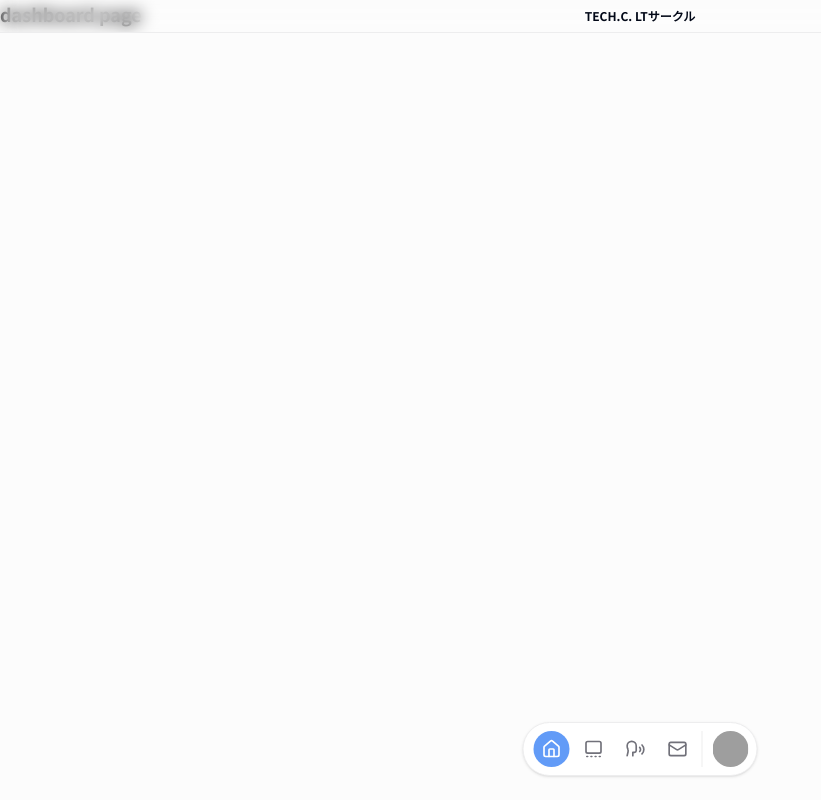
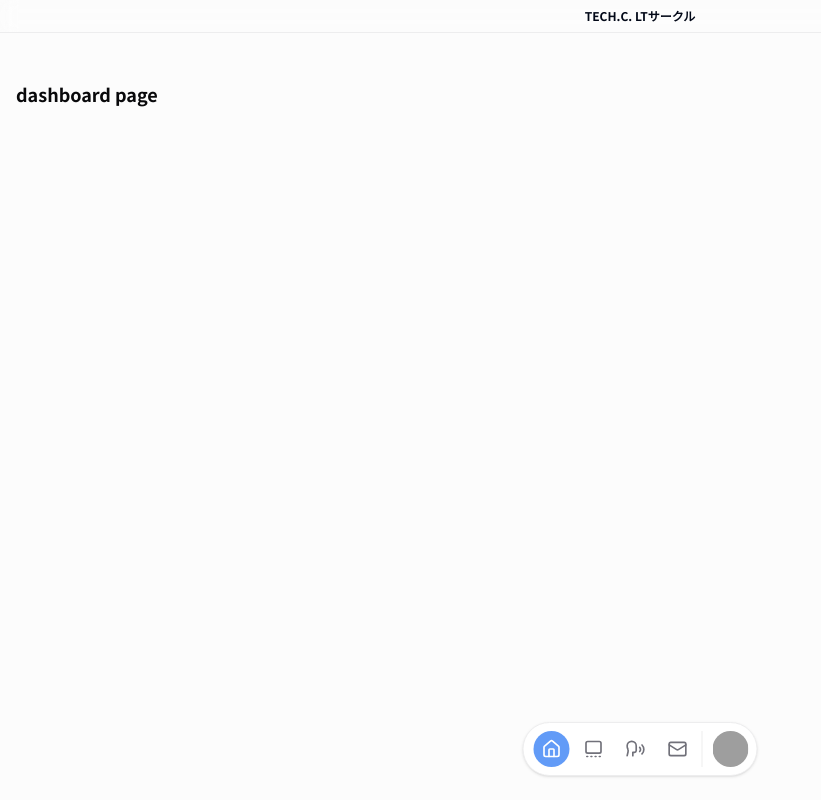
Before and after one commit to naruse666/slide-share-web, a Next.js app: page / in a window 1280 px wide. Shown: the whole page, without its empty margins (0-821 px from the left). Built offline with nearby package versions, Linux system fonts and the light colour scheme; grey boxes are pictures that could not be loaded.

Commit message:
style: update nav

```diff
--- a/src/app/page.tsx
+++ b/src/app/page.tsx
@@ -1,10 +1,14 @@
 import Nav from '@/components/common/nav'
+import { ScrollArea } from '@/components/ui/scroll-area'
 
 export default function Home() {
   return (
     <main>
-      <Nav />
-      <p className="font-bold text-lg">dashboard page</p>
+      <ScrollArea className="h-dvh px-4">
+        <span className="pt-16 pb-4 block"></span>
+        <Nav />
+        <p className="font-bold text-lg">dashboard page</p>
+      </ScrollArea>
     </main>
   )
 }
```
